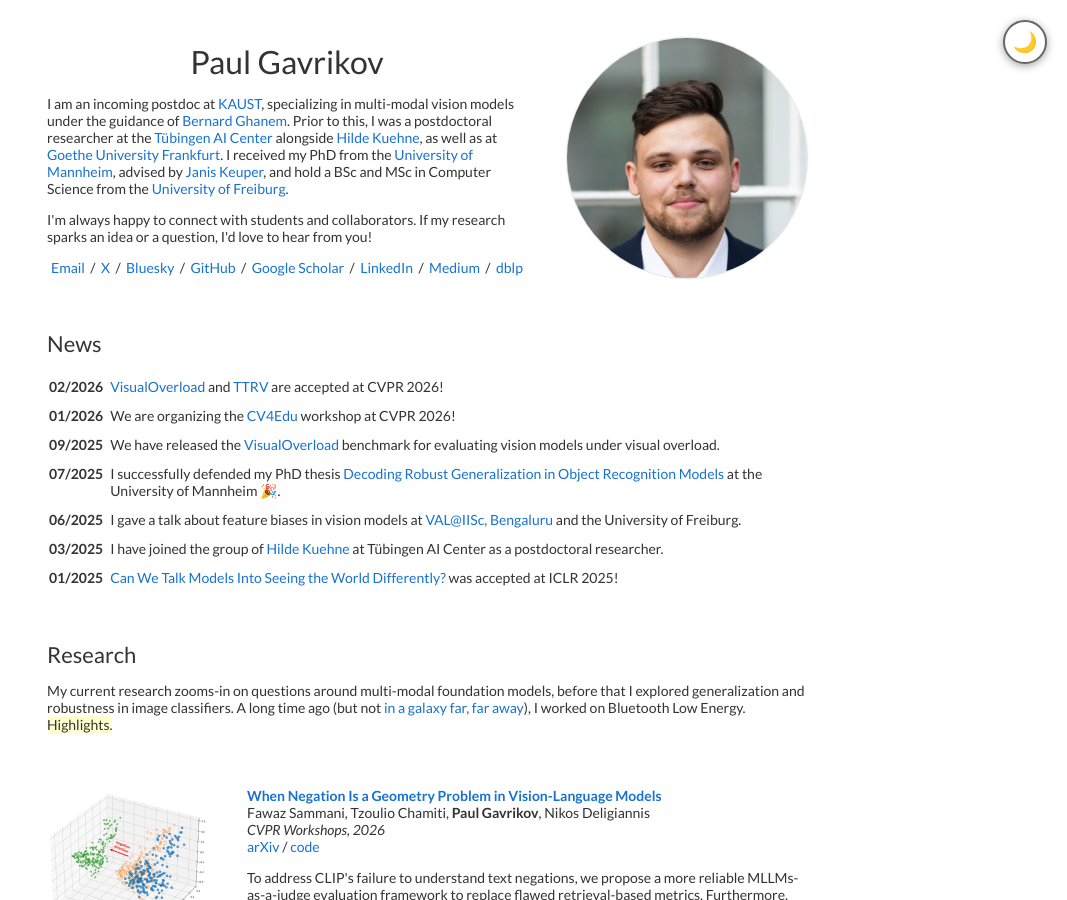
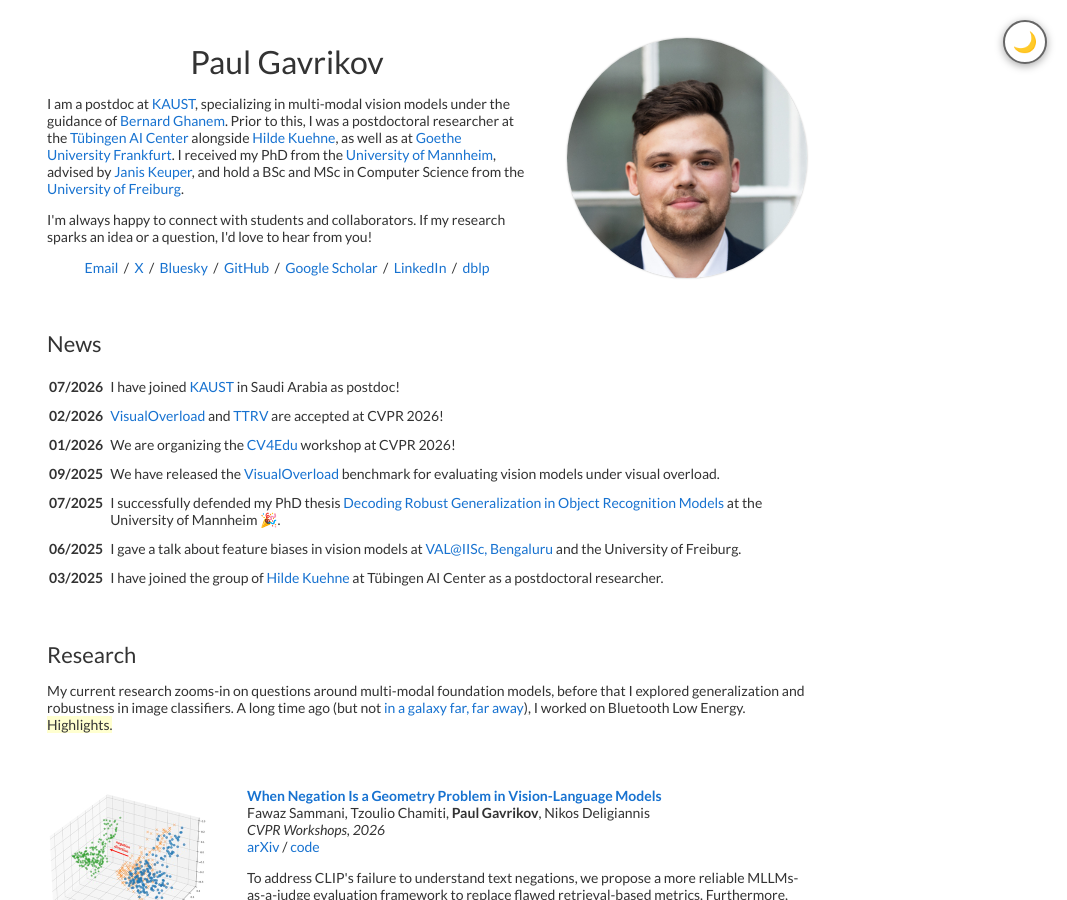
Before and after one commit to paulgavrikov/paulgavrikov.github.io, a Jekyll site: the page built from _posts/2018-05-15-intro.markdown, in a window 1280 px wide and 900 px high. Shown: the whole window, without its empty margins (213-1280 px from the left). Built offline with Jekyll 4.4.1, drawn with Linux system fonts in a browser that asks for light colours.

Commit message:
KAUST updates

```diff
--- a/_data/news.yml
+++ b/_data/news.yml
@@ -1,3 +1,6 @@
+- news_entry:
+  date: 07/2026
+  text: I have joined <a href="https://ivul.kaust.edu.sa/">KAUST</a> in Saudi Arabia as postdoc!
 - news_entry:
   date: 02/2026
   text: <a href="https://paulgavrikov.github.io/visualoverload/">VisualOverload</a> and <a href="https://arxiv.org/abs/2510.06783">TTRV</a> are accepted at CVPR 2026!
--- a/_layouts/default.html
+++ b/_layouts/default.html
@@ -53,20 +53,19 @@
                 Paul Gavrikov
               </h1>
               <p>
-                I am an incoming postdoc at <a href="https://ivul.kaust.edu.sa/">KAUST</a>, specializing in multi-modal vision models under the guidance of <a href="https://www.bernardghanem.com/">Bernard Ghanem</a>. Prior to this, I was a postdoctoral researcher at the <a href="https://tuebingen.ai/">Tübingen AI Center</a> alongside <a href="https://hildekuehne.github.io/">Hilde Kuehne</a>, as well as at <a href="https://www.goethe-university-frankfurt.de/en">Goethe University Frankfurt</a>. I received my PhD from the <a href="https://www.uni-mannheim.de/dws/">University of Mannheim</a>, advised by <a href="https://www.keuper-labs.org/">Janis Keuper</a>, and hold a BSc and MSc in Computer Science from the <a href="https://uni-freiburg.de">University of Freiburg</a>.
+                I am a postdoc at <a href="https://ivul.kaust.edu.sa/">KAUST</a>, specializing in multi-modal vision models under the guidance of <a href="https://www.bernardghanem.com/">Bernard Ghanem</a>. Prior to this, I was a postdoctoral researcher at the <a href="https://tuebingen.ai/">Tübingen AI Center</a> alongside <a href="https://hildekuehne.github.io/">Hilde Kuehne</a>, as well as at <a href="https://www.goethe-university-frankfurt.de/en">Goethe University Frankfurt</a>. I received my PhD from the <a href="https://www.uni-mannheim.de/dws/">University of Mannheim</a>, advised by <a href="https://www.keuper-labs.org/">Janis Keuper</a>, and hold a BSc and MSc in Computer Science from the <a href="https://uni-freiburg.de">University of Freiburg</a>.
               <p>
               <p>
                 I'm always happy to connect with students and collaborators. If my research sparks an idea or a
                 question, I'd love to hear from you!
               </p>
               <p style="text-align:center">
-                <a target="_blank" href="mailto:paulgavrikov@yahoo.de"> Email</a> &nbsp;/&nbsp;
+                <a target="_blank" href="mailto:paul.gavrikov@kaust.edu.sa"> Email</a> &nbsp;/&nbsp;
                 <a href="https://twitter.com/paulgavrikov">X</a> &nbsp;/&nbsp;
                 <a href="https://bsky.app/profile/paulgavrikov.bsky.social">Bluesky</a> &nbsp;/&nbsp;
                 <a href="https://github.com/paulgavrikov">GitHub</a> &nbsp;/&nbsp;
                 <a href="https://scholar.google.com/citations?user=cshJtrQAAAAJ">Google Scholar</a> &nbsp;/&nbsp;
                 <a href="https://linkedin.com/in/paul-gavrikov-60a4666a">LinkedIn</a> &nbsp;/&nbsp;
-                <a href="https://medium.com/@paulgavrikov">Medium</a> &nbsp;/&nbsp;
                 <a href="https://dblp.org/pid/234/1360.html">dblp</a>
               </p>
             </td>
```
